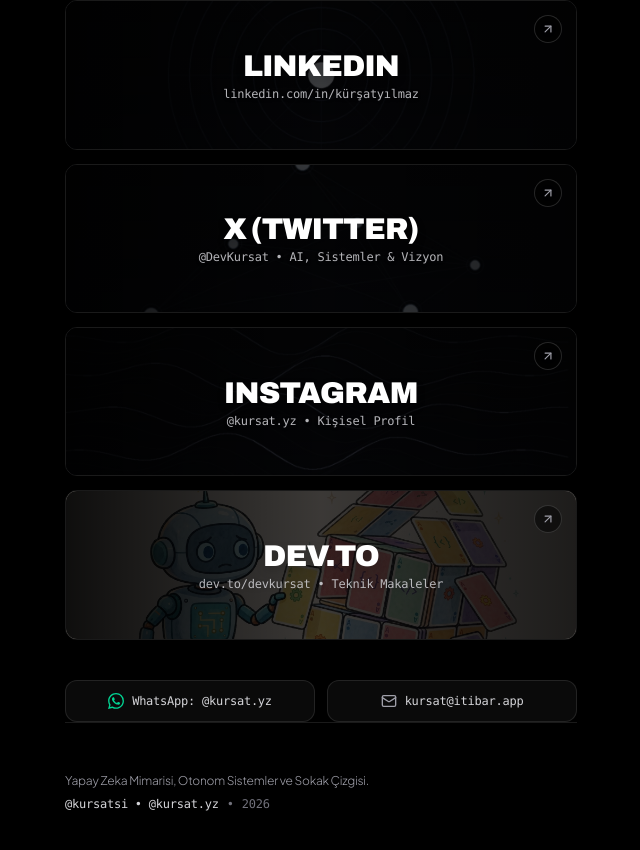
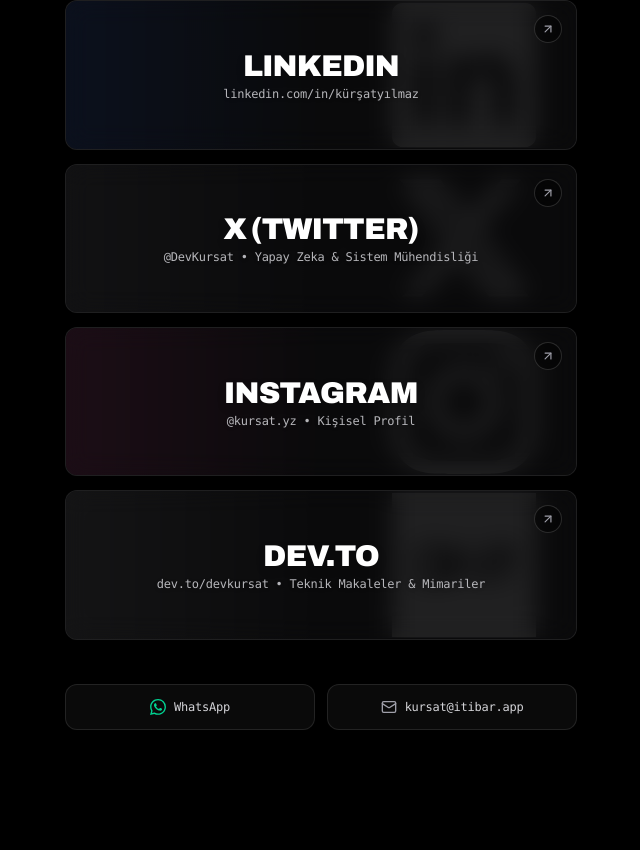
Before and after one commit to DevKursat/kursat-kisisel, a Next.js app: page /links in a window 1280 px wide. Shown: the part 892-1742 px from the top of the page, without its empty margins (639-1279 px from the left). Built offline with nearby package versions, Linux system fonts and the light colour scheme.

Commit message:
Finalize /links: CustomCursor sync, brand watermark logos, clean WhatsApp button, remove bottom footer line/text, add #kisisel and #animasyon URL hash routing

```diff
--- a/src/app/links/page.tsx
+++ b/src/app/links/page.tsx
@@ -1,9 +1,10 @@
 "use client";
 
-import { useState } from "react";
+import { useState, useEffect } from "react";
 import Image from "next/image";
 import Link from "next/link";
-import { ArrowUpRight, ArrowLeft, Check, Mail } from "lucide-react";
+import { ArrowUpRight, ArrowLeft, Check, Mail, FileText } from "lucide-react";
+import CustomCursor from "@/components/CustomCursor";
 import {
   GithubIcon,
   TwitterXIcon,
@@ -22,9 +23,11 @@ interface LinkBanner {
   title: string;
   handle: string;
   url: string;
-  image: string;
+  image?: string;
+  watermark?: React.ReactNode;
   icon: React.ReactNode;
   badge?: string;
+  glow?: string;
 }
 
 const KISISEL_LINKS: LinkBanner[] = [
@@ -51,49 +54,55 @@ const KISISEL_LINKS: LinkBanner[] = [
     title: "Özgeçmiş / CV",
     handle: "devkursat.github.io/cv • Lead AI Product Developer",
     url: "https://devkursat.github.io/cv/",
-    image: "/blog/ai-bumerangi-muhendislerin-donusu.png",
-    icon: <span className="font-mono text-xs font-bold">CV</span>,
+    watermark: <FileText className="w-full h-full stroke-[1.2]" />,
+    icon: <FileText className="w-4 h-4 text-emerald-400" />,
     badge: "RESUME",
+    glow: "from-emerald-500/10 via-transparent to-transparent",
   },
   {
     id: "github",
     title: "GitHub",
     handle: "github.com/DevKursat • Açık Kaynak & Mimariler",
     url: "https://github.com/DevKursat",
-    image: "/projects/aetheris.jpg",
+    watermark: <GithubIcon className="w-full h-full fill-current" />,
     icon: <GithubIcon className="w-4 h-4 fill-current" />,
+    glow: "from-white/10 via-transparent to-transparent",
   },
   {
     id: "linkedin",
     title: "LinkedIn",
     handle: "linkedin.com/in/kürşatyılmaz",
     url: "https://www.linkedin.com/in/kürşatyılmaz/",
-    image: "/blog/geo.jpg",
-    icon: <LinkedinIcon className="w-4 h-4 fill-current" />,
+    watermark: <LinkedinIcon className="w-full h-full fill-current" />,
+    icon: <LinkedinIcon className="w-4 h-4 fill-current text-blue-400" />,
+    glow: "from-blue-600/15 via-transparent to-transparent",
   },
   {
     id: "twitter-kisisel",
     title: "X (Twitter)",
-    handle: "@DevKursat • AI, Sistemler & Vizyon",
+    handle: "@DevKursat • Yapay Zeka & Sistem Mühendisliği",
     url: "https://x.com/DevKursat",
-    image: "/blog/swarm.jpg",
+    watermark: <TwitterXIcon className="w-full h-full fill-current" />,
     icon: <TwitterXIcon className="w-4 h-4 fill-current" />,
+    glow: "from-zinc-400/10 via-transparent to-transparent",
   },
   {
     id: "instagram-kisisel",
     title: "Instagram",
     handle: "@kursat.yz • Kişisel Profil",
     url: "https://www.instagram.com/kursat.yz/",
-    image: "/blog/latency.jpg",
-    icon: <InstagramIcon className="w-4 h-4 fill-current" />,
+    watermark: <InstagramIcon className="w-full h-full fill-current" />,
+    icon: <InstagramIcon className="w-4 h-4 fill-current text-pink-400" />,
+    glow: "from-pink-500/15 via-transparent to-transparent",
   },
   {
     id: "devto",
     title: "DEV.to",
-    handle: "dev.to/devkursat • Teknik Makaleler",
+    handle: "dev.to/devkursat • Teknik Makaleler & Mimariler",
     url: "https://dev.to/devkursat",
-    image: "/blog/meta-muhendisi-yapay-zeka-kod-itirafi-ve-kirilgan-mimari.png",
+    watermark: <DevtoIcon className="w-full h-full fill-current" />,
     icon: <DevtoIcon className="w-4 h-4 fill-current" />,
+    glow: "from-zinc-300/10 via-transparent to-transparent",
   },
 ];
 
@@ -104,7 +113,7 @@ const ANIMASYON_LINKS: LinkBanner[] = [
     handle: "@kursatsi • Stüdyo, Podcast & Animasyon",
     url: "https://www.youtube.com/@kursatsi",
     image: "/images/bocek-podcast.jpg",
-    icon: <YouTubeIcon className="w-5 h-5 fill-current" />,
+    icon: <YouTubeIcon className="w-5 h-5 fill-current text-red-500" />,
     badge: "YAYIN",
   },
   {
@@ -112,49 +121,77 @@ const ANIMASYON_LINKS: LinkBanner[] = [
     title: "TikTok",
     handle: "@kursat.yz • Animasyon & Sokak Mizahı",
     url: "https://www.tiktok.com/@kursat.yz",
-    image: "/blog/meta-muhendisi-yapay-zeka-kod-itirafi-ve-kirilgan-mimari.png",
+    watermark: <TikTokIcon className="w-full h-full fill-current" />,
     icon: <TikTokIcon className="w-4 h-4 fill-current" />,
     badge: "VİRAL",
+    glow: "from-cyan-500/15 via-transparent to-red-500/10",
   },
   {
     id: "instagram-mizah",
     title: "Instagram",
-    handle: "@kursatsi • Karakterler & Mizah Klipleri",
+    handle: "@kursatsi • Karakterler, Kesitler & Mizah",
     url: "https://www.instagram.com/kursatsi/",
-    image: "/blog/qwen-acik-kaynak-silikon-vadisi.png",
-    icon: <InstagramIcon className="w-4 h-4 fill-current" />,
+    watermark: <InstagramIcon className="w-full h-full fill-current" />,
+    icon: <InstagramIcon className="w-4 h-4 fill-current text-pink-400" />,
     badge: "REELS",
+    glow: "from-pink-500/15 via-transparent to-transparent",
   },
   {
     id: "spotify",
     title: "Spotify",
     handle: "Kürşat Yılmaz • Sanatçı Profili & Sesler",
     url: "https://open.spotify.com/intl-tr/artist/5NQc0XkMOuLmfSrgNaz3YP",
-    image: "/blog/latency.jpg",
-    icon: <SpotifyIcon className="w-4 h-4 fill-current" />,
+    watermark: <SpotifyIcon className="w-full h-full fill-current" />,
+    icon: <SpotifyIcon className="w-4 h-4 fill-current text-emerald-400" />,
     badge: "AUDIO",
+    glow: "from-emerald-500/15 via-transparent to-transparent",
   },
   {
     id: "twitter-mizah",
     title: "X (Twitter)",
     handle: "@kursatsi • Duyurular & Video Kesitleri",
     url: "https://x.com/kursatsi",
-    image: "/blog/swarm.jpg",
+    watermark: <TwitterXIcon className="w-full h-full fill-current" />,
     icon: <TwitterXIcon className="w-4 h-4 fill-current" />,
+    glow: "from-zinc-400/10 via-transparent to-transparent",
   },
   {
     id: "facebook",
     title: "Facebook",
     handle: "kursatsi • Topluluk Sayfası",
     url: "https://www.facebook.com/kursatsi",
-    image: "/blog/openai-1-2-milyon-dolarlik-linux-exploit-skandali.png",
-    icon: <FacebookIcon className="w-4 h-4 fill-current" />,
+    watermark: <FacebookIcon className="w-full h-full fill-current" />,
+    icon: <FacebookIcon className="w-4 h-4 fill-current text-blue-400" />,
+    glow: "from-blue-600/15 via-transparent to-transparent",
   },
 ];
 
 export default function LinksPage() {
   const [activeTab, setActiveTab] = useState<"kisisel" | "animasyon">("kisisel");
   const [copiedKey, setCopiedKey] = useState<string | null>(null);
+
+  // Hash Routing support (#kisisel and #animasyon)
+  useEffect(() => {
+    const handleHash = () => {
+      const hash = window.location.hash.toLowerCase().replace("#", "");
+      if (hash === "animasyon" || hash === "animation" || hash === "mizah") {
+        setActiveTab("animasyon");
+      } else if (hash === "kisisel" || hash === "personal") {
+        setActiveTab("kisisel");
+      }
+    };
+
+    handleHash();
+    window.addEventListener("hashchange", handleHash);
+    return () => window.removeEventListener("hashchange", handleHash);
+  }, []);
+
+  const switchTab = (tab: "kisisel" | "animasyon") => {
+    setActiveTab(tab);
+    if (typeof window !== "undefined") {
+      window.history.replaceState(null, "", `#${tab}`);
+    }
+  };
 
   const handleCopy = (key: string, text: string) => {
     navigator.clipboard.writeText(text);
@@ -166,7 +203,10 @@ export default function LinksPage() {
 
   return (
     <main className="min-h-screen bg-[#000000] text-white selection:bg-white selection:text-black font-sans antialiased">
-      {/* Back to Home floating pill */}
+      {/* 1. ORIGINAL SITE CUSTOM FLUID CURSOR */}
+      <CustomCursor />
+
+      {/* 2. BACK TO HOME FLOATING PILL */}
       <div className="fixed top-6 left-6 z-50">
         <Link
           href="/"
@@ -177,10 +217,10 @@ export default function LinksPage() {
         </Link>
       </div>
 
-      {/* AWWWARDS EXACT SPLIT LAYOUT: FULL-BLEED MONOLITH ON LEFT, SCROLLING BANNERS ON RIGHT */}
+      {/* 3. AWWWARDS TRUE 50/50 SPLIT SCREEN LAYOUT */}
       <div className="min-h-screen flex flex-col lg:flex-row">
         {/* ============================================================ */}
-        {/* LEFT: FULL-BLEED MONOLITH (ZERO BOX PADDING, OCCUPIES 100% OF HALF) */}
+        {/* LEFT: FULL-BLEED MONOLITH (EDGE-TO-EDGE, ZERO BOX CONSTRAINTS) */}
         {/* ============================================================ */}
         <div className="w-full lg:w-1/2 lg:fixed lg:inset-y-0 lg:left-0 h-[48vh] sm:h-[55vh] lg:h-screen relative overflow-hidden bg-black select-none pointer-events-none lg:pointer-events-auto">
           <Image
@@ -191,7 +231,7 @@ export default function LinksPage() {
             className="object-cover object-center scale-100 lg:scale-105 hover:scale-108 transition-transform duration-1000 ease-out"
           />
 
-          {/* Luxury ambient vignettes seamlessly melting edges into black */}
+          {/* Ambient gradients */}
           <div className="absolute inset-0 bg-gradient-to-t from-black via-transparent to-transparent lg:hidden" />
           <div className="absolute inset-0 bg-gradient-to-r from-transparent via-transparent to-black/80 hidden lg:block" />
           <div className="absolute inset-0 bg-black/20" />
@@ -204,11 +244,11 @@ export default function LinksPage() {
           </div>
         </div>
 
-        {/* Spacer for desktop fixed left side */}
+        {/* Desktop Spacer for Fixed Left Side */}
         <div className="hidden lg:block lg:w-1/2" />
 
         {/* ============================================================ */}
-        {/* RIGHT: KURSAT. links + TOGGLE + WIDE AWWWARDS BANNER CARDS   */}
+        {/* RIGHT: KURSAT. links + TOGGLE + CINEMATIC WATERMARK CARDS    */}
         {/* ============================================================ */}
         <div className="w-full lg:w-1/2 min-h-screen px-5 sm:px-10 lg:px-14 xl:px-16 py-10 sm:py-16 lg:py-20 flex flex-col justify-between relative z-10 bg-[#000000] lg:bg-transparent">
           <div className="space-y-8 max-w-xl mx-auto w-full">
@@ -223,11 +263,11 @@ export default function LinksPage() {
                 </span>
               </div>
 
-              {/* TOGGLE SWITCH: KİŞİSEL (1.) vs ANİMASYON (2.) */}
+              {/* TOGGLE SWITCH: KİŞİSEL (1.) vs ANİMASYON (2.) WITH HASH ROUTING */}
               <div className="flex items-center justify-between gap-4 pt-1">
                 <div className="inline-flex p-1 rounded-xl bg-white/[0.04] border border-white/10 backdrop-blur-xl">
                   <button
-                    onClick={() => setActiveTab("kisisel")}
+                    onClick={() => switchTab("kisisel")}
                     className={`px-5 py-2 rounded-lg text-xs font-mono tracking-wider transition-all duration-200 ${
                       activeTab === "kisisel"
                         ? "bg-white text-black font-bold shadow-lg"
@@ -238,7 +278,7 @@ export default function LinksPage() {
                   </button>
 
                   <button
-                    onClick={() => setActiveTab("animasyon")}
+                    onClick={() => switchTab("animasyon")}
                     className={`px-5 py-2 rounded-lg text-xs font-mono tracking-wider transition-all duration-200 ${
                       activeTab === "animasyon"
                         ? "bg-white text-black font-bold shadow-lg"
@@ -255,7 +295,7 @@ export default function LinksPage() {
               </div>
             </div>
 
-            {/* WIDE CINEMATIC AWWWARDS BANNER CARDS */}
+            {/* WIDE CINEMATIC CARDS */}
             <div className="space-y-3.5">
               {currentLinks.map((item) => (
                 <a
@@ -263,19 +303,38 @@ export default function LinksPage() {
                   href={item.url}
                   target="_blank"
                   rel="noopener noreferrer"
-                  className="group relative block w-full aspect-[22/8] sm:aspect-[24/7] rounded-xl overflow-hidden border border-white/10 hover:border-white/30 transition-all duration-300 shadow-xl active:scale-[0.99]"
+                  className="group relative block w-full aspect-[22/8] sm:aspect-[24/7] rounded-xl overflow-hidden border border-white/10 hover:border-white/30 transition-all duration-300 shadow-xl active:scale-[0.99] bg-zinc-950/70"
                 >
-                  {/* Atmospheric Background Image */}
+                  {/* ARKA PLAN: İtibar/Unutma/YouTube İçin Görsel, Diğerleri İçin Marka Watermark Logosu */}
+                  {item.image ? (
+                    <>
                       <Image
                         src={item.image}
                         alt={item.title}
                         fill
                         className="object-cover object-center group-hover:scale-108 transition-transform duration-700 ease-out"
                       />
-
-                  {/* Dark Contrast Glass Overlay */}
                       <div className="absolute inset-0 bg-black/60 group-hover:bg-black/40 transition-colors duration-500" />
                       <div className="absolute inset-0 bg-gradient-to-r from-black/85 via-black/40 to-black/70 group-hover:via-black/25 transition-colors duration-500" />
+                    </>
+                  ) : (
+                    <>
+                      {/* Ambient brand glow */}
+                      <div
+                        className={`absolute inset-0 bg-gradient-to-r ${item.glow || "from-white/5"} via-transparent to-transparent opacity-50 group-hover:opacity-100 transition-opacity duration-500`}
+                      />
+
+                      {/* Giant Embossed Watermark Brand Logo */}
+                      <div className="absolute inset-0 flex items-center justify-end pr-6 sm:pr-10 pointer-events-none select-none overflow-hidden">
+                        <div className="w-28 h-28 sm:w-36 sm:h-36 opacity-[0.09] group-hover:opacity-[0.20] group-hover:scale-110 transition-all duration-700 ease-out text-white">
+                          {item.watermark}
+                        </div>
+                      </div>
+
+                      {/* Dark glass surface overlay */}
+                      <div className="absolute inset-0 bg-white/[0.02] group-hover:bg-white/[0.05] transition-colors duration-300 backdrop-blur-md" />
+                    </>
+                  )}
 
                   {/* Card Content: Centered Title + Subtitle */}
                   <div className="absolute inset-0 z-10 flex flex-col items-center justify-center text-center px-6 py-4">
@@ -300,21 +359,21 @@ export default function LinksPage() {
               ))}
             </div>
 
-            {/* Quick Contact Bar */}
-            <div className="pt-2 flex items-center gap-3">
+            {/* QUICK CONTACT BAR: CLEAN WHATSAPP BUTTON (NO USERNAME) + EMAIL COPY BUTTON */}
+            <div className="pt-3 pb-8 flex items-center gap-3">
               <a
                 href="https://wa.me/kursat.yz"
                 target="_blank"
                 rel="noopener noreferrer"
-                className="flex-1 inline-flex items-center justify-center gap-2 py-3 px-4 rounded-xl bg-white/[0.04] hover:bg-white/[0.1] border border-white/10 hover:border-white/20 text-xs font-mono text-zinc-300 hover:text-white transition-all active:scale-95"
+                className="flex-1 inline-flex items-center justify-center gap-2 py-3.5 px-4 rounded-xl bg-white/[0.04] hover:bg-white/[0.1] border border-white/10 hover:border-white/20 text-xs font-mono text-zinc-300 hover:text-white transition-all active:scale-95"
               >
                 <WhatsappIcon className="w-4 h-4 fill-current text-emerald-400" />
-                <span>WhatsApp: @kursat.yz</span>
+                <span>WhatsApp</span>
               </a>
 
               <button
                 onClick={() => handleCopy("email", "kursat@itibar.app")}
-                className="flex-1 inline-flex items-center justify-center gap-2 py-3 px-4 rounded-xl bg-white/[0.04] hover:bg-white/[0.1] border border-white/10 hover:border-white/20 text-xs font-mono text-zinc-300 hover:text-white transition-all active:scale-95"
+                className="flex-1 inline-flex items-center justify-center gap-2 py-3.5 px-4 rounded-xl bg-white/[0.04] hover:bg-white/[0.1] border border-white/10 hover:border-white/20 text-xs font-mono text-zinc-300 hover:text-white transition-all active:scale-95"
               >
                 {copiedKey === "email" ? (
                   <>
@@ -330,18 +389,6 @@ export default function LinksPage() {
               </button>
             </div>
           </div>
-
-          {/* Minimalist Awwwards Footer */}
-          <footer className="pt-12 pb-4 max-w-xl mx-auto w-full border-t border-white/10 space-y-1.5 text-left">
-            <p className="text-xs text-zinc-400 font-light leading-relaxed">
-              Yapay Zeka Mimarisi, Otonom Sistemler ve Sokak Çizgisi.
-            </p>
-            <div className="flex items-center gap-2 font-mono text-xs text-zinc-500">
-              <span className="text-zinc-300">@kursatsi • @kursat.yz</span>
-              <span>•</span>
-              <span>2026</span>
-            </div>
-          </footer>
         </div>
       </div>
     </main>
```
Lines whose indentation alone changed are shown as unchanged.
